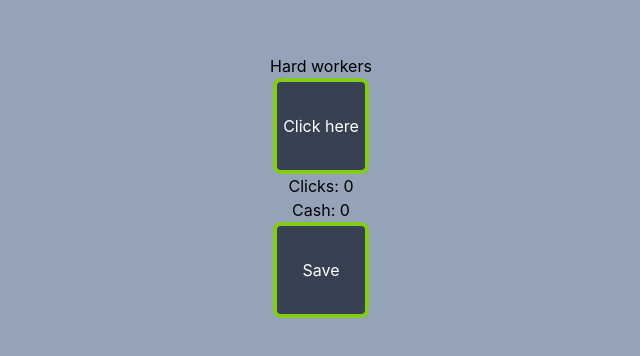
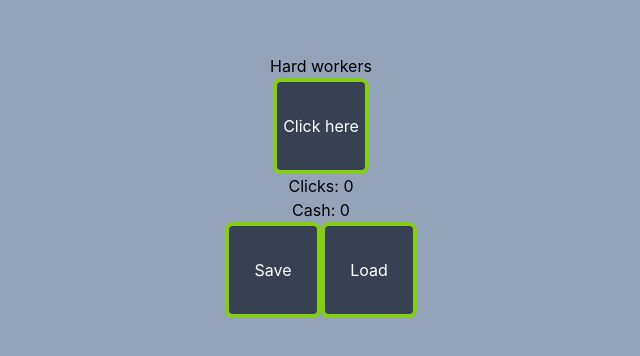
Before and after one commit to lilKriT/hard-worker-clicker-game, a React (Create React App) app: page / in a window 1280 px wide. Shown: the part 214-570 px from the top of the page, without its empty margins (319-959 px from the left). Built offline with nearby package versions, Linux system fonts and the light colour scheme.

Commit message:
Adding new buttons.

```diff
--- a/src/components/Main.js
+++ b/src/components/Main.js
@@ -7,6 +7,8 @@ const Main = ({ clicks, click, cash }) => {
     console.log(saveState);
     return saveState;
   };
+
+  const loadSave = () => {};
 
   return (
     <div className="main">
@@ -22,6 +24,7 @@ const Main = ({ clicks, click, cash }) => {
       </h3>
       <div className="options">
         <button>Save</button>
+        <button>Load</button>
       </div>
     </div>
   );
```
